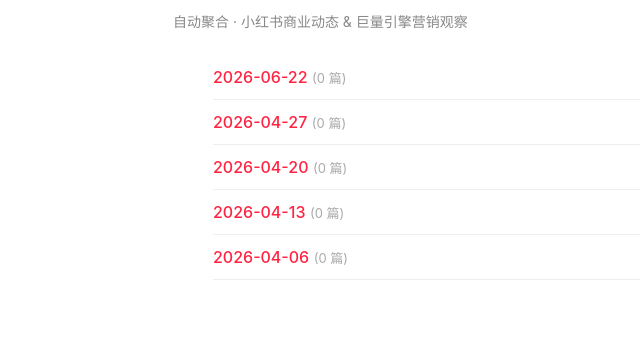
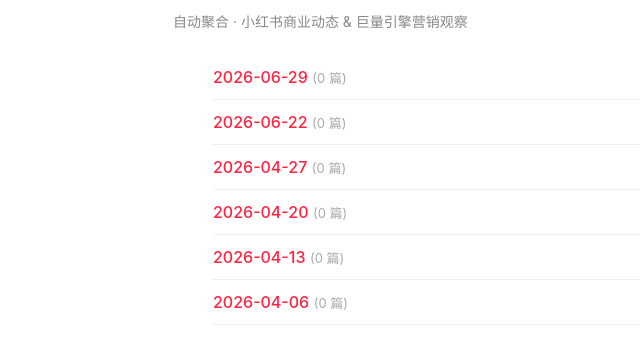
Before and after one commit to zmillie97-lab/marketing-weekly, a plain HTML site: page index.html in a window 1280 px wide. Shown: the part 98-462 px from the top of the page, without its empty margins (167-807 px from the left). Drawn offline with Linux system fonts and the light colour scheme.

Commit message:
🔄 更新归档首页 2026/06/29 - 07/05

```diff
--- a/index.html
+++ b/index.html
@@ -17,7 +17,8 @@
 <body>
 <h1>📊 营销周报归档</h1>
 <p>自动聚合 · 小红书商业动态 & 巨量引擎营销观察</p>
-<ul><li><a href="weekly/2026-06-22.html">2026-06-22</a> <span>(0 篇)</span></li>
+<ul><li><a href="weekly/2026-06-29.html">2026-06-29</a> <span>(0 篇)</span></li>
+<li><a href="weekly/2026-06-22.html">2026-06-22</a> <span>(0 篇)</span></li>
 <li><a href="weekly/2026-04-27.html">2026-04-27</a> <span>(0 篇)</span></li>
 <li><a href="weekly/2026-04-20.html">2026-04-20</a> <span>(0 篇)</span></li>
 <li><a href="weekly/2026-04-13.html">2026-04-13</a> <span>(0 篇)</span></li>
```
